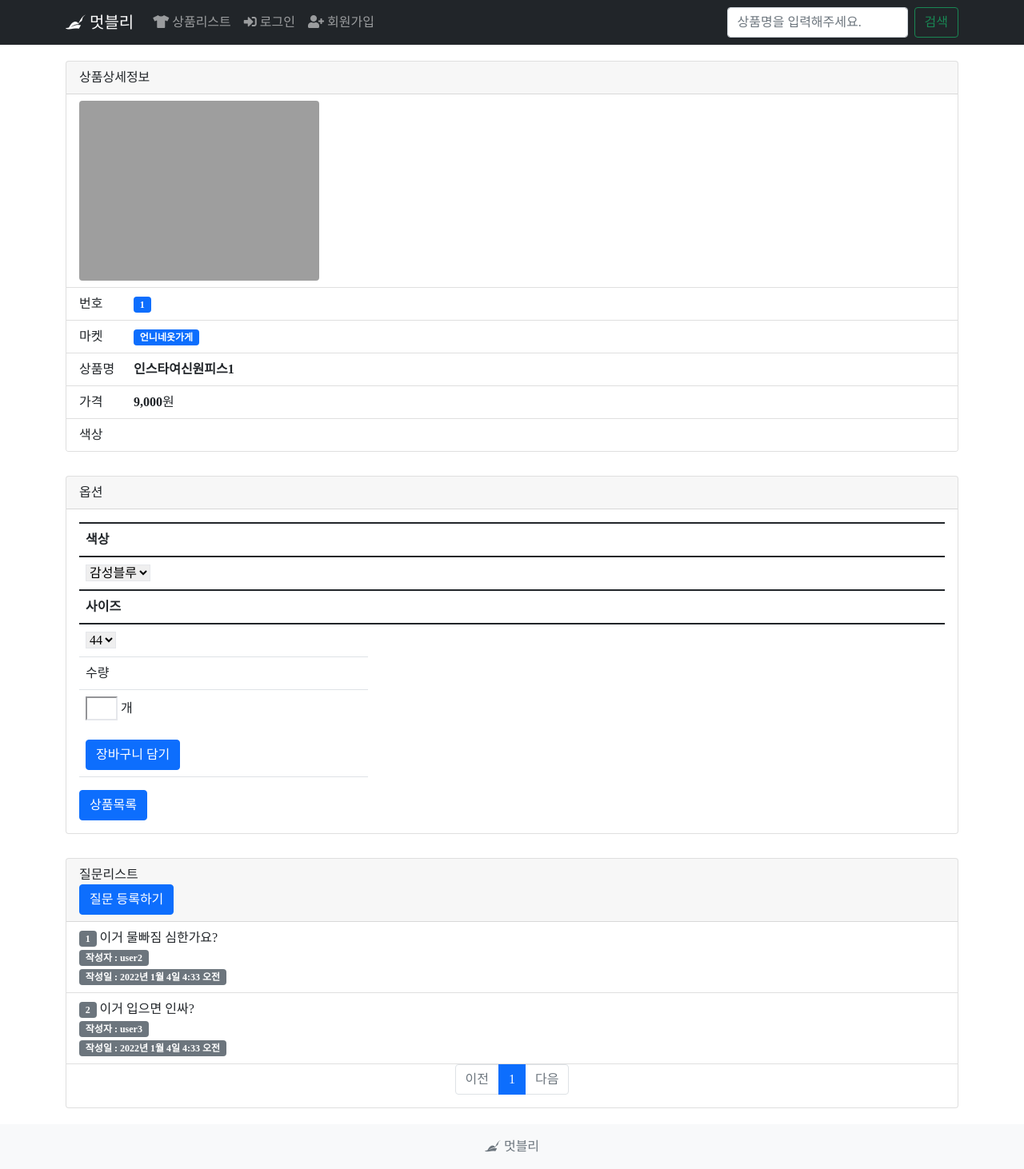
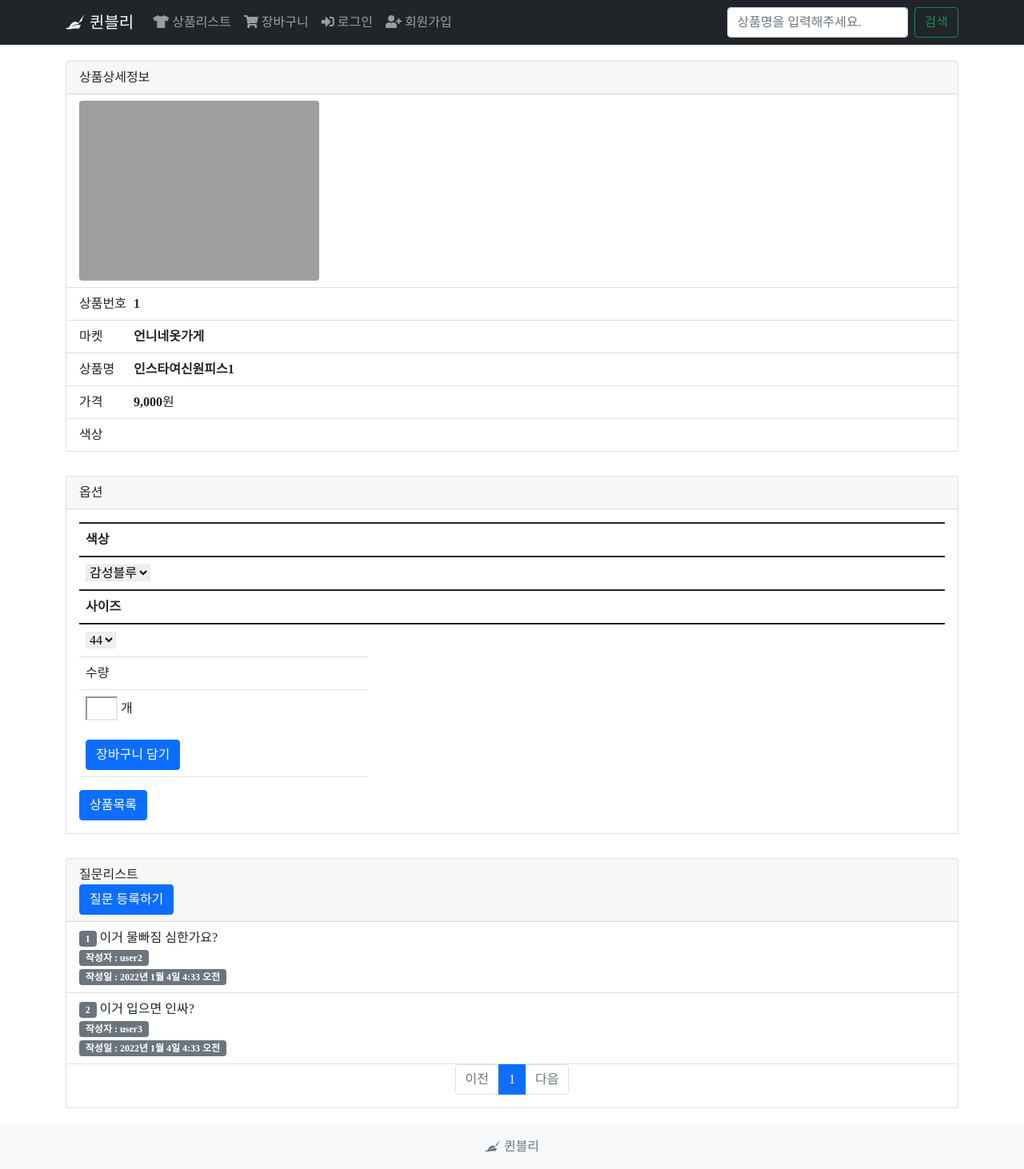
Before and after one commit to seuljaa/market, a Django app: page /products/list/1/ in a window 1280 px wide. Shown: the whole page at 80% size. Run offline with Django 4.2, Linux system fonts and the light colour scheme; data comes from the database, SQL or seed files in the repository; some libraries are stand-ins or nearby versions; some web fonts are replaced; grey boxes are pictures that could not be loaded.

Commit message:
ui수정

```diff
--- a/accounts/templates/accounts/find_id.html
+++ b/accounts/templates/accounts/find_id.html
@@ -5,9 +5,9 @@
     <form method="post" class="post-form">
         {% csrf_token %}
         <div class="form-group">
-            <label for="last_name">이름</label>
-            <input type="text" class="form-control" name="last_name" id="last_name"
-                   value="{{ form.last_name.value|default_if_none:'' }}">
+            <label for="first_name">이름</label>
+            <input type="text" class="form-control" name="first_name" id="first_name"
+                   value="{{ form.first_name.value|default_if_none:'' }}">
         </div>
         <div class="form-group">
             <label for="email">이메일</label>
--- a/accounts/views.py
+++ b/accounts/views.py
@@ -29,9 +29,9 @@ def find_id(request):
         form = FindUsernameForm(request.POST)
         if form.is_valid():
             email = form.cleaned_data['email']
-            last_name = form.cleaned_data['last_name']
+            first_name = form.cleaned_data['first_name']
 
-            qs:QuerySet = User.objects.filter(email=email, last_name=last_name)
+            qs:QuerySet = User.objects.filter(email=email, first_name=first_name)
 
             if not qs.exists():
                 messages.warning(request, "일치하는 회원이 존재하지 않습니다.")
--- a/base/templates/layout.html
+++ b/base/templates/layout.html
@@ -7,7 +7,7 @@
     <meta name="viewport"
           content="width=device-width, user-scalable=no, initial-scale=1.0, maximum-scale=1.0, minimum-scale=1.0">
     <meta http-equiv="X-UA-Compatible" content="ie=edge">
-    <title>멋블리</title>
+    <title>퀸블리</title>
 
     <script src="https://cdnjs.cloudflare.com/ajax/libs/jquery/3.6.0/jquery.min.js"></script>
 
@@ -33,7 +33,7 @@
     <!-- Fixed navbar -->
     <nav class="navbar navbar-expand-lg navbar-dark fixed-top bg-dark">
         <div class="container">
-            <a class="navbar-brand" href="{% url 'main' %}"><i class="fab fa-pied-piper-hat"></i> 멋블리</a>
+            <a class="navbar-brand" href="{% url 'main' %}"><i class="fab fa-pied-piper-hat"></i> 퀸블리</a>
             <button class="navbar-toggler" type="button" data-bs-toggle="collapse" data-bs-target="#navbarCollapse"
                     aria-controls="navbarCollapse" aria-expanded="false" aria-label="Toggle navigation">
                 <span class="navbar-toggler-icon"></span>
@@ -43,9 +43,12 @@
                     <li class="nav-item">
                         <a class="nav-link" href="{% url 'products:list' %}"><i class="fas fa-tshirt"></i> 상품리스트</a>
                     </li>
+                     <li class="nav-item">
+                        <a class="nav-link" href="{% url 'products:list' %}"><i class="fas fa-shopping-cart"></i> 장바구니</a>
+                    </li>
                     {% if user.is_authenticated %}
                     <li class="nav-item">
-                        <a class="nav-link" href="{% url 'accounts:logout' %}"><i class="fas fa-sign-out-alt"></i>{{user.username}}님 로그아웃</a>
+                        <a class="nav-link" href="{% url 'accounts:logout' %}"><i class="fas fa-sign-out-alt"></i> {{user.username}}님 로그아웃</a>
                     </li>
                     {% else %}
                     <li class="nav-item">
@@ -93,7 +96,7 @@ $(document).ready(function(){
 
 <footer class="footer py-3 bg-light">
     <div class="container t-text-center">
-        <span class="text-muted"><i class="fab fa-pied-piper-hat"></i> 멋블리</span>
+        <span class="text-muted"><i class="fab fa-pied-piper-hat"></i> 퀸블리</span>
     </div>
 </footer>
 
--- a/base/templates/products/products_detail.html
+++ b/base/templates/products/products_detail.html
@@ -16,12 +16,12 @@
                     <img class="t-w-full t-max-w-[300px] t-rounded" src="{{products.thumb_img_url}}" alt="">
                 </li>
                 <li class="list-group-item">
-                    <span class="t-w-16 t-inline-block">번호</span>
-                    <span class="badge bg-primary">{{products.id}}</span>
+                    <span class="t-w-16 t-inline-block">상품번호</span>
+                    <span class="t-font-bold">{{products.id}}</span>
                 </li>
                 <li class="list-group-item">
                     <span class="t-w-16 t-inline-block">마켓</span>
-                    <span class="badge bg-primary">{{products.market.name}}</span>
+                    <span class="t-font-bold">{{products.market.name}}</span>
                 </li>
                 <li class="list-group-item">
                     <span class="t-w-16 t-inline-block">상품명</span>
```
